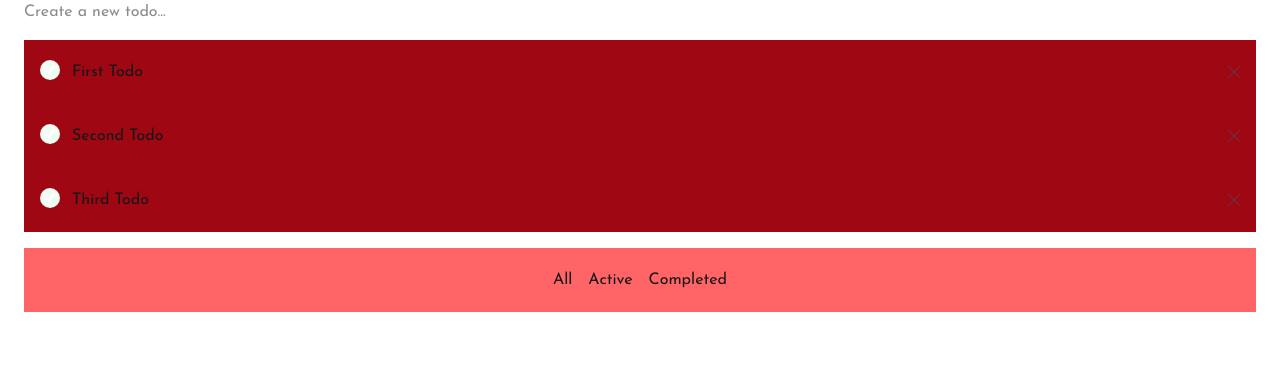
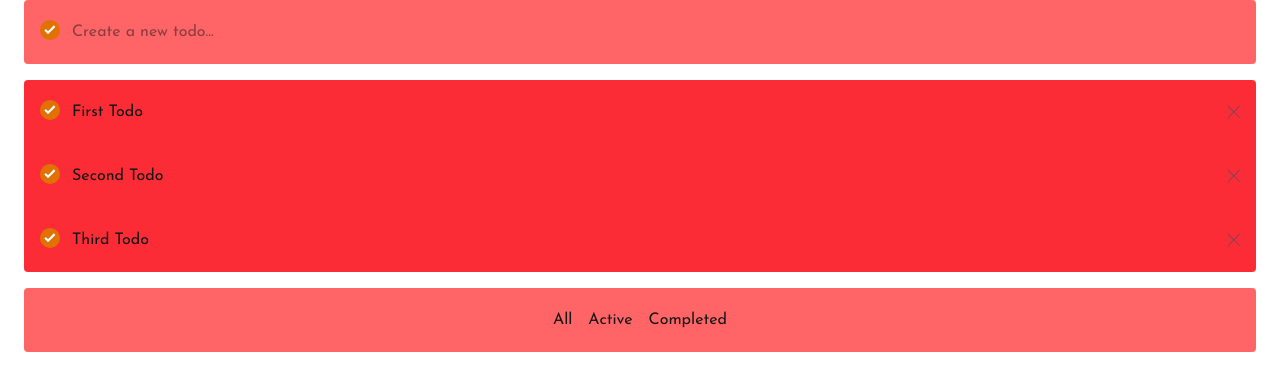
Before and after one commit to 11amanraj/to-do-latest, a Next.js app: page / in a window 1280 px wide. Shown: the top 390 px of the page. Built offline with nearby package versions, Linux system fonts and the light colour scheme.

Commit message:
some more styling

```diff
--- a/app/page.tsx
+++ b/app/page.tsx
@@ -76,21 +76,22 @@ export default function Home() {
 
   return (
     <div className="mx-6 flex flex-col gap-4">
-      <form onSubmit={addTodoHandler}>
+      <form className="flex gap-3 px-4 py-5 bg-red-400 rounded-sm" onSubmit={addTodoHandler}>
+        <button className="w-5 h-5 rounded-full bg-amber-600 flex justify-center items-center"><Image src="/icon-check.svg" alt="check" width='12' height='12'/></button>
         <input ref={inputRef} type="text" placeholder="Create a new todo..."/>
       </form>
-      <ul>
+      <ul className="rounded-sm bg-red-500">
         {filteredTodos.map(todo => {
           return (
-            <li className="flex gap-3 px-4 py-5 text-3 bg-red-800" key={todo.id}>
-              <button className="w-5 h-5 rounded-full bg-green-50 flex justify-center items-center"><Image onClick={() => completeTodoHandler(todo.id)} src="/icon-check.svg" alt="check" width='12' height='12'/></button>
+            <li className="flex gap-3 px-4 py-5 text-3" key={todo.id}>
+              <button className="w-5 h-5 rounded-full bg-amber-600 flex justify-center items-center"><Image onClick={() => completeTodoHandler(todo.id)} src="/icon-check.svg" alt="check" width='12' height='12'/></button>
               <p className="flex-1">{todo.text}</p>
               <button><Image onClick={() => deleteTodoHandler(todo.id)} src="/icon-cross.svg" alt="delete" width='12' height='12'/></button>
             </li>
           )
         })}
       </ul>
-      <div className="bg-red-400 px-4 py-5 flex gap-4 justify-center">
+      <div className="bg-red-400 px-4 py-5 rounded-sm flex gap-4 justify-center">
         <button onClick={() => setIsShowing('all')}>All</button>
         <button onClick={() => setIsShowing('active')}>Active</button>
         <button onClick={() => setIsShowing('completed')}>Completed</button>
```
